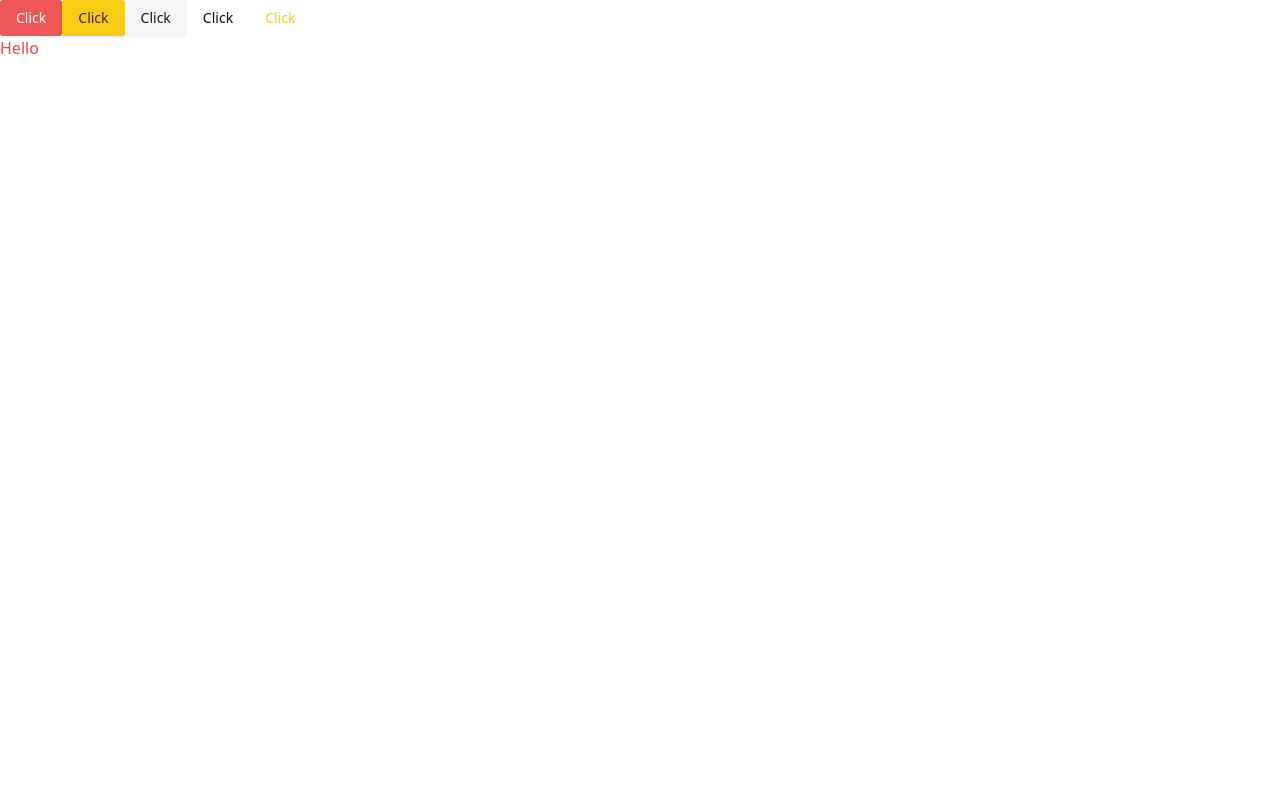
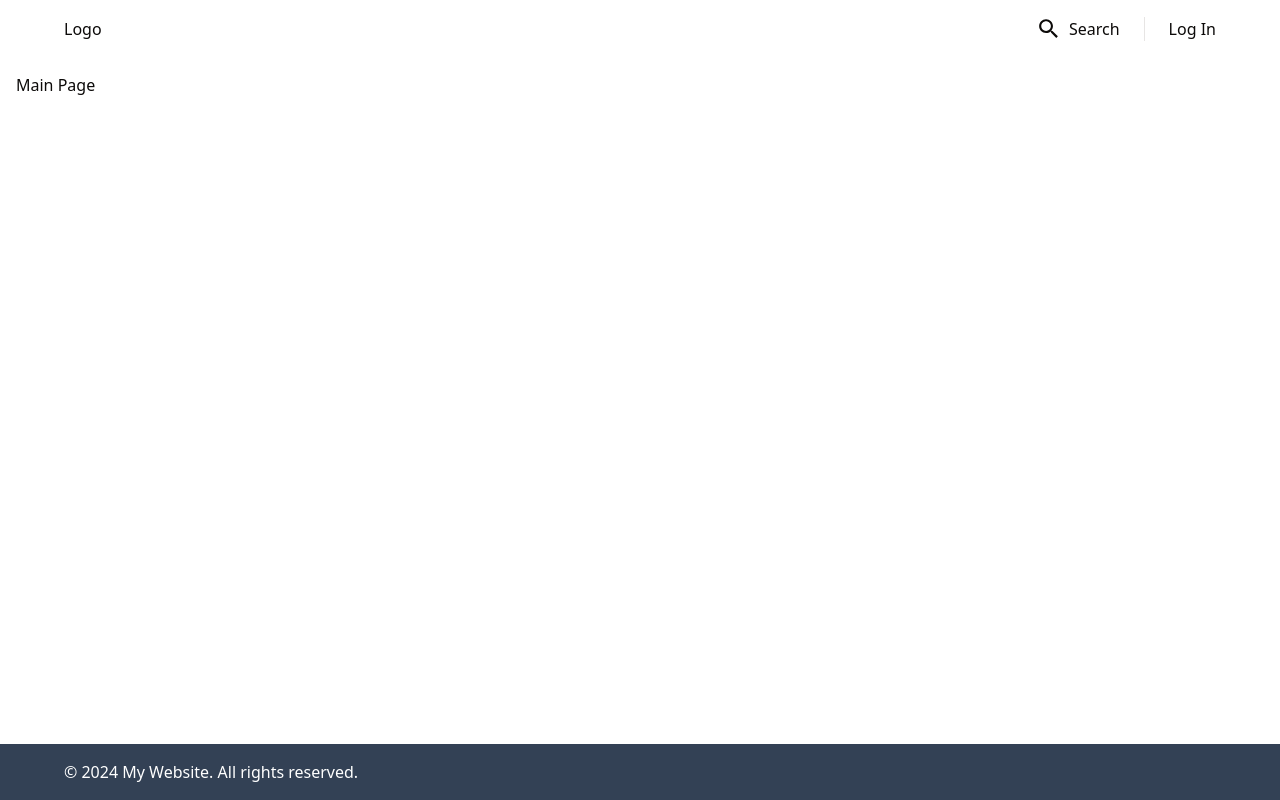
Before and after one commit to Vention-Udemy-Clone/FrontEnd, a React (Vite) app: page / in a window 1280 px wide. Built offline with nearby package versions, Linux system fonts and the light colour scheme.

Commit message:
feat: add main layout

```diff
--- a/package.json
+++ b/package.json
@@ -11,6 +11,7 @@
   },
   "dependencies": {
     "@radix-ui/react-icons": "^1.3.0",
+    "@radix-ui/react-separator": "^1.0.3",
     "@radix-ui/react-slot": "^1.0.2",
     "@tanstack/react-query": "^5.36.0",
     "@tanstack/react-query-devtools": "^5.36.0",
@@ -19,6 +20,8 @@
     "clsx": "^2.1.1",
     "react": "^18.2.0",
     "react-dom": "^18.2.0",
+    "react-icons": "^5.2.1",
+    "react-router-dom": "^6.23.1",
     "tailwind-merge": "^2.3.0",
     "tailwindcss-animate": "^1.0.7",
     "zustand": "^4.5.2"
--- a/src/App.tsx
+++ b/src/App.tsx
@@ -1,15 +1,10 @@
-import { Button } from "./components/ui/button";
+import { AppRoutes as Routes } from './routes';
 
 const App = () => {
   return (
-    <div>
-      <Button variant={"destructive"}>Click</Button>
-      <Button variant={"default"}>Click</Button>
-      <Button variant={"secondary"}>Click</Button>
-      <Button variant={"ghost"}>Click</Button>
-      <Button variant={"link"}>Click</Button>
-      <div className="text-red-500">Hello</div>
-    </div>
+    <>
+      <Routes />
+    </>
   );
 };
 
--- /dev/null
+++ b/src/components/footer/index.tsx
@@ -0,0 +1,7 @@
+export const Footer = () => {
+  return (
+    <footer className="w-full px-16 py-4 bg-slate-700 text-white">
+      <p>&copy; 2024 My Website. All rights reserved.</p>
+    </footer>
+  );
+};
--- /dev/null
+++ b/src/components/header/index.tsx
@@ -0,0 +1,19 @@
+import { IoMdSearch } from 'react-icons/io';
+import { Separator } from '@/components/ui/separator';
+
+export const Header = () => {
+  return (
+    <header className="sticky top-0 left-0 w-full flex items-center px-16 py-4">
+      <span>Logo</span>
+
+      <p className="flex items-center ml-auto gap-2">
+        <IoMdSearch fontSize={'25px'} />
+        <span>Search</span>
+      </p>
+
+      <Separator orientation="vertical" className="h-6 mx-6" />
+
+      <p>Log In</p>
+    </header>
+  );
+};
--- /dev/null
+++ b/src/components/ui/separator.tsx
@@ -0,0 +1,29 @@
+import * as React from "react"
+import * as SeparatorPrimitive from "@radix-ui/react-separator"
+
+import { cn } from "@/lib/utils"
+
+const Separator = React.forwardRef<
+  React.ElementRef<typeof SeparatorPrimitive.Root>,
+  React.ComponentPropsWithoutRef<typeof SeparatorPrimitive.Root>
+>(
+  (
+    { className, orientation = "horizontal", decorative = true, ...props },
+    ref
+  ) => (
+    <SeparatorPrimitive.Root
+      ref={ref}
+      decorative={decorative}
+      orientation={orientation}
+      className={cn(
+        "shrink-0 bg-border",
+        orientation === "horizontal" ? "h-[1px] w-full" : "h-full w-[1px]",
+        className
+      )}
+      {...props}
+    />
+  )
+)
+Separator.displayName = SeparatorPrimitive.Root.displayName
+
+export { Separator }
--- /dev/null
+++ b/src/layouts/MainLayout.tsx
@@ -0,0 +1,17 @@
+import { Footer } from '@/components/footer';
+import { Header } from '@/components/header';
+import { Outlet } from 'react-router-dom';
+
+export const MainLayout = () => {
+  return (
+    <div className="min-h-svh flex flex-col">
+      <Header />
+
+      <main className="container flex-1 mx-auto px-4 py-4">
+        <Outlet />
+      </main>
+
+      <Footer />
+    </div>
+  );
+};
--- /dev/null
+++ b/src/pages/index.ts
@@ -0,0 +1 @@
+export * from './main';
--- /dev/null
+++ b/src/pages/main/index.tsx
@@ -0,0 +1,3 @@
+export const Main = () => {
+  return <div>Main Page</div>;
+};
--- /dev/null
+++ b/src/routes/index.tsx
@@ -0,0 +1,17 @@
+import { createBrowserRouter, RouterProvider } from 'react-router-dom';
+
+import { MainLayout } from '@/layouts/MainLayout';
+import { Main } from '@/pages';
+
+const routes = createBrowserRouter([
+  //public routes
+  {
+    path: '/',
+    element: <MainLayout />,
+    children: [{ index: true, element: <Main /> }],
+  },
+]);
+
+export function AppRoutes() {
+  return <RouterProvider router={routes} />;
+}
```
Also changed, not shown: src/main.tsx (+7 -7 lines), components.json, 1 other file (tests, documents, lock files or other folders).
